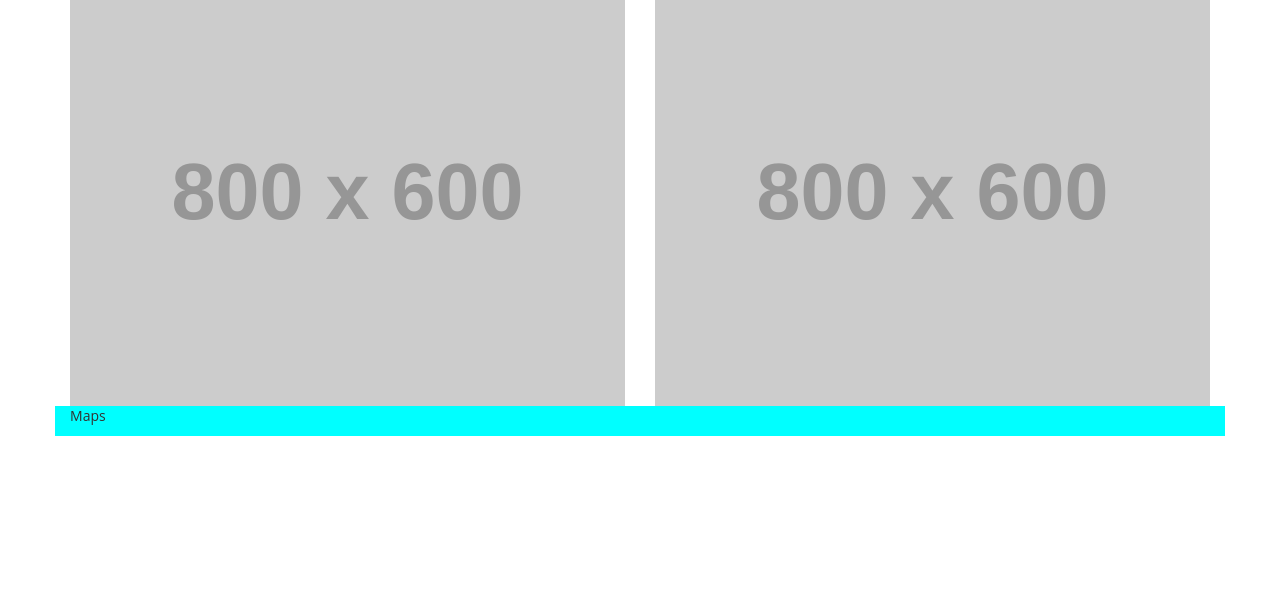
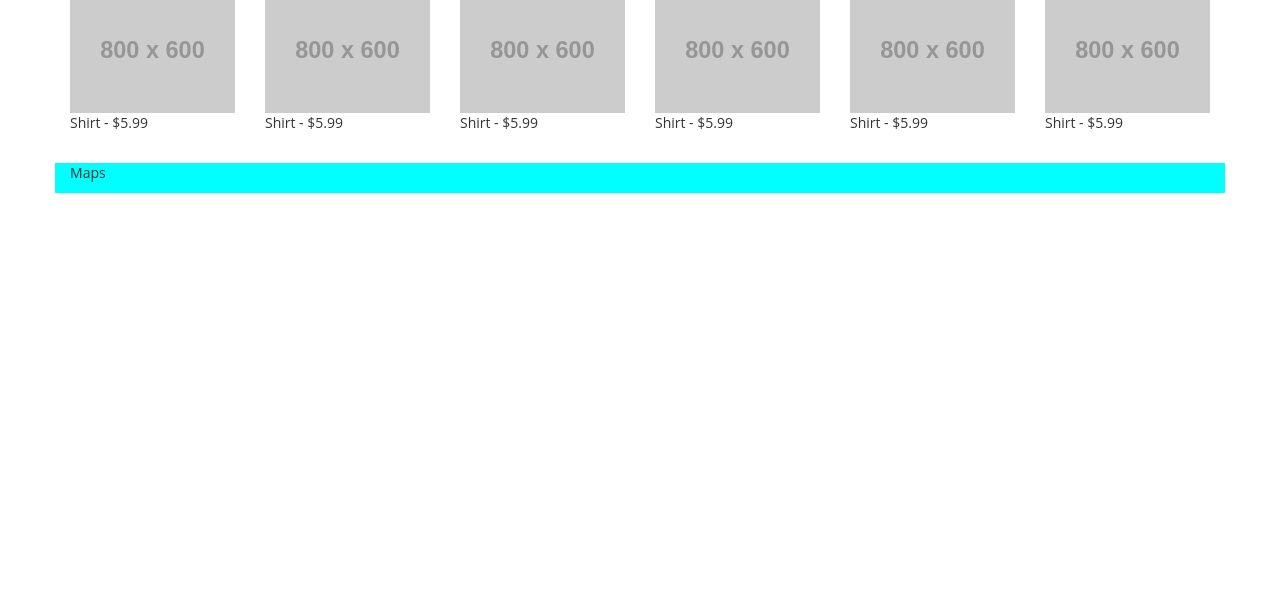
Before and after one commit to thebsilverstein/utep-interactive-2-spring-2016, a plain HTML site: page Projects/project2/index.html in a window 1280 px wide. Shown: the part 193-800 px from the top of the page. Drawn offline with nearby package versions, Linux system fonts and the light colour scheme; placeholder pictures from the web are drawn by us.

Commit message:
Update example project 2 files.

```diff
--- a/Projects/project2/css/styles.css
+++ b/Projects/project2/css/styles.css
@@ -23,6 +23,10 @@ body {
 	color: white;
 }
 
+.product {
+	margin-bottom: 20px;
+}
+
 .footer {
 	background: cyan;
 }
--- a/Projects/project2/index.html
+++ b/Projects/project2/index.html
@@ -45,18 +45,56 @@
                 <div class="row featured-products">
 
                     <!-- Product Start -->
-                	<div class="col-xs-12 col-sm-6 product">
+                	<div class="col-xs-12 col-sm-6 col-md-4 col-lg-2 product">
                     	<div class="image">
                         	<a class="fancybox" rel="group" href="img/elpaso.jpg"><img src="http://placehold.it/800x600" alt="Placeholder Image"></a>
                         </div>
+                        <p>Shirt - $5.99</p>
                     </div>
                     <!-- Product End -->
 
                     <!-- Product Start -->
-                	<div class="col-xs-12 col-sm-6 product">
+                	<div class="col-xs-12 col-sm-6 col-md-4 col-lg-2 product">
                         <div class="image">
                             <a class="fancybox" rel="group" href="img/elpaso.jpg"><img src="http://placehold.it/800x600" alt="Placeholder Image"></a>
                         </div>
+                        <p>Shirt - $5.99</p>
+                    </div>
+                    <!-- Product End -->
+
+                    <!-- Product Start -->
+                	<div class="col-xs-12 col-sm-6 col-md-4 col-lg-2 product">
+                        <div class="image">
+                            <a class="fancybox" rel="group" href="img/elpaso.jpg"><img src="http://placehold.it/800x600" alt="Placeholder Image"></a>
+                        </div>
+                        <p>Shirt - $5.99</p>
+                    </div>
+                    <!-- Product End -->
+
+                    <!-- Product Start -->
+                	<div class="col-xs-12 col-sm-6 col-md-4 col-lg-2 product">
+                        <div class="image">
+                            <a class="fancybox" rel="group" href="img/elpaso.jpg"><img src="http://placehold.it/800x600" alt="Placeholder Image"></a>
+                        </div>
+                        <p>Shirt - $5.99</p>
+                    </div>
+                    <!-- Product End -->
+
+                    <!-- Product Start -->
+                	<div class="col-xs-12 col-sm-6 col-md-4 col-lg-2 product">
+                        <div class="image">
+                            <a class="fancybox" rel="group" href="img/elpaso.jpg"><img src="http://placehold.it/800x600" alt="Placeholder Image"></a>
+                        </div>
+                        <p>Shirt - $5.99</p>
+                    </div>
+                    <!-- Product End -->
+
+                    <!-- Product Start -->
+                	<div class="col-xs-12 col-sm-6 col-md-4 col-lg-2 product">
+                        <div class="image">
+                            <a class="fancybox" rel="group" href="img/elpaso.jpg"><img src="http://placehold.it/800x600" alt="Placeholder Image"></a>
+                        </div>
+                        <p>Shirt - $5.99</p>
                     </div>
                     <!-- Product End -->
 
```
Also changed, not shown: 5 other files.
